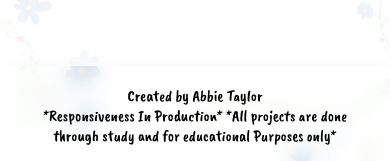
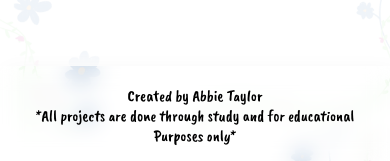
Before and after one commit to artcreatezart/MyPortfolio, a React (Vite) app: page / in a window 390 px wide. Shown: the part 8329-8490 px from the top of the page. Built offline with nearby package versions, Linux system fonts and the light colour scheme; no server answers; a web font is replaced by a local one.

Commit message:
edited text in footer removed responsivness in production

```diff
--- a/src/components/nav/footer/Footer.jsx
+++ b/src/components/nav/footer/Footer.jsx
@@ -5,7 +5,7 @@ const Footer = () => {
   return (
     <footer>
       Created by Abbie Taylor<br/>
-      *Responsiveness In Production*  *All projects are done through study and for educational Purposes only*
+      *All projects are done through study and for educational Purposes only*
     </footer>
   )
 }
```
